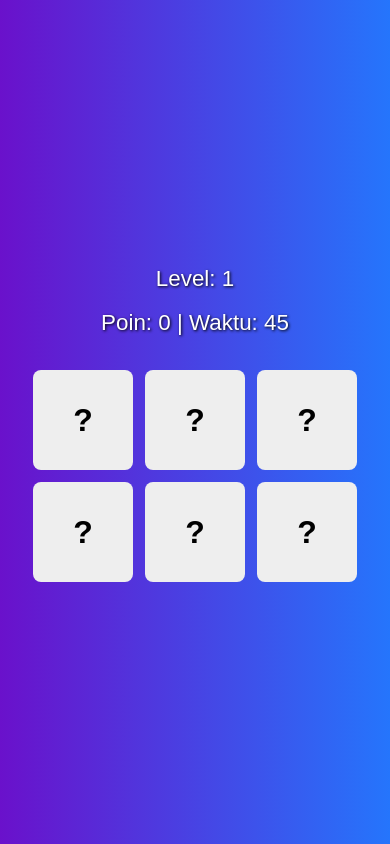
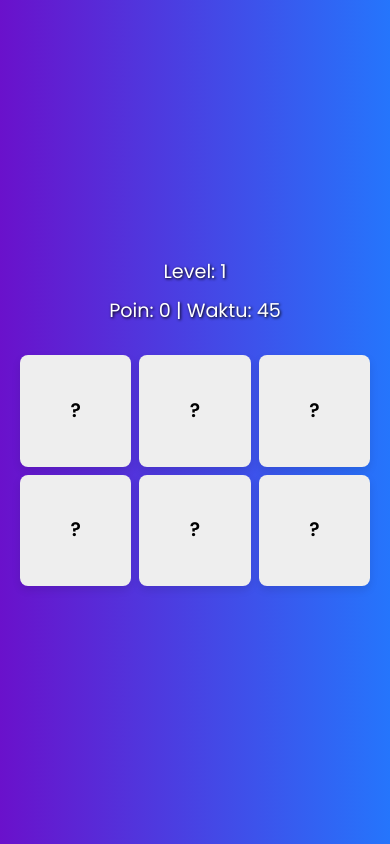
Before and after one commit to BuatinApps/tebakgame, a plain HTML site: page index.html in a window 390 px wide. Drawn offline with nearby package versions, Linux system fonts and the light colour scheme.

Commit message:
Update index.html

```diff
--- a/index.html
+++ b/index.html
@@ -5,6 +5,7 @@
     <meta name="viewport" content="width=device-width, initial-scale=1.0">
     <title>Game Mencocokkan Kartu</title>
     <link href="https://cdn.jsdelivr.net/npm/tailwindcss@2.2.19/dist/tailwind.min.css" rel="stylesheet">
+    <link href="https://fonts.googleapis.com/css2?family=Poppins:wght@400;600&display=swap" rel="stylesheet">
     <style>
         body {
             font-family: 'Poppins', sans-serif;
@@ -15,31 +16,42 @@
             min-height: 100vh;
             background: linear-gradient(to right, #6a11cb, #2575fc);
             margin: 0;
+            padding: 20px;
+            box-sizing: border-box;
         }
         .game-info, #level-info {
             color: white;
             text-shadow: 1px 1px 3px black;
-            font-size: 1.4em;
+            font-size: 1.2em;
             margin-bottom: 10px;
+            text-align: center;
+            width: 100%;
         }
         .game-container {
             display: grid;
-            grid-gap: 12px;
+            grid-gap: 10px;
             margin-top: 20px;
+            width: 100%;
+            max-width: 600px;
+            justify-content: center;
         }
         .card {
-            width: 100px;
-            height: 100px;
+            width: 100%;
+            height: 0;
+            padding-bottom: 100%; /* Membuat kartu persegi */
             perspective: 1000px;
             cursor: pointer;
             user-select: none;
+            position: relative;
         }
         .card-inner {
+            position: absolute;
             width: 100%;
             height: 100%;
-            position: relative;
             transform-style: preserve-3d;
             transition: transform 0.5s ease;
+            top: 0;
+            left: 0;
         }
         .card.flipped .card-inner {
             transform: rotateY(180deg);
@@ -53,53 +65,35 @@
             display: flex;
             align-items: center;
             justify-content: center;
-            font-size: 2em;
             font-weight: bold;
+            box-shadow: 0 4px 8px rgba(0,0,0,0.1);
         }
         .card-front {
             background: #eee;
+            font-size: 1.5em;
         }
         .card-back {
             background: #4f46e5;
             color: white;
             transform: rotateY(180deg);
+            font-size: 1.8em;
         }
         .card.matched .card-back {
             background: #10b981;
             opacity: 0.8;
         }
-        .rental-item {
-            background: white;
-            border-radius: 12px;
-            box-shadow: 0 4px 8px rgba(0,0,0,0.2);
-            width: 90%;
-            max-width: 600px;
-            padding: 20px;
-            text-align: center;
-            margin-top: 20px;
-        }
-        .answer-input {
-            width: 70%;
-            padding: 10px;
-            margin-top: 10px;
-            border: 1px solid #ccc;
-            border-radius: 8px;
-        }
-        .select-button {
-            background: #9333ea;
-            color: white;
-            padding: 10px 20px;
-            margin-top: 10px;
-            border: none;
-            border-radius: 8px;
-            cursor: pointer;
-        }
-        .select-button:hover {
-            background: #7e22ce;
-        }
-        .feedback-message {
-            color: red;
-            margin-top: 10px;
+
+        /* Responsive adjustments */
+        @media (max-width: 480px) {
+            .game-container {
+                grid-gap: 8px;
+            }
+            .card-front {
+                font-size: 1.2em;
+            }
+            .card-back {
+                font-size: 1.5em;
+            }
         }
     </style>
 </head>
@@ -133,8 +127,19 @@
             gambar.sort(() => 0.5 - Math.random());
 
             const jumlahKartu = jumlahPasang * 2;
-            let kolom = Math.ceil(Math.sqrt(jumlahKartu));
-            gameContainer.style.gridTemplateColumns = `repeat(${kolom}, 100px)`;
+            // Menentukan jumlah kolom berdasarkan lebar layar
+            const screenWidth = window.innerWidth;
+            let kolom;
+
+            if (screenWidth < 480) { // Mobile kecil
+                kolom = Math.min(4, Math.ceil(Math.sqrt(jumlahKartu)));
+            } else if (screenWidth < 768) { // Tablet
+                kolom = Math.min(5, Math.ceil(Math.sqrt(jumlahKartu)));
+            } else { // Desktop
+                kolom = Math.min(6, Math.ceil(Math.sqrt(jumlahKartu)));
+            }
+
+            gameContainer.style.gridTemplateColumns = `repeat(${kolom}, 1fr)`;
 
             gambar.forEach(gbr => {
                 const card = document.createElement('div');
@@ -229,6 +234,11 @@
         // Inisialisasi
         buatKartu(jumlahPasangKartu);
         startTimer();
+
+        // Responsif saat resize window
+        window.addEventListener('resize', () => {
+            buatKartu(jumlahPasangKartu);
+        });
     </script>
 </body>
 </html>
```
